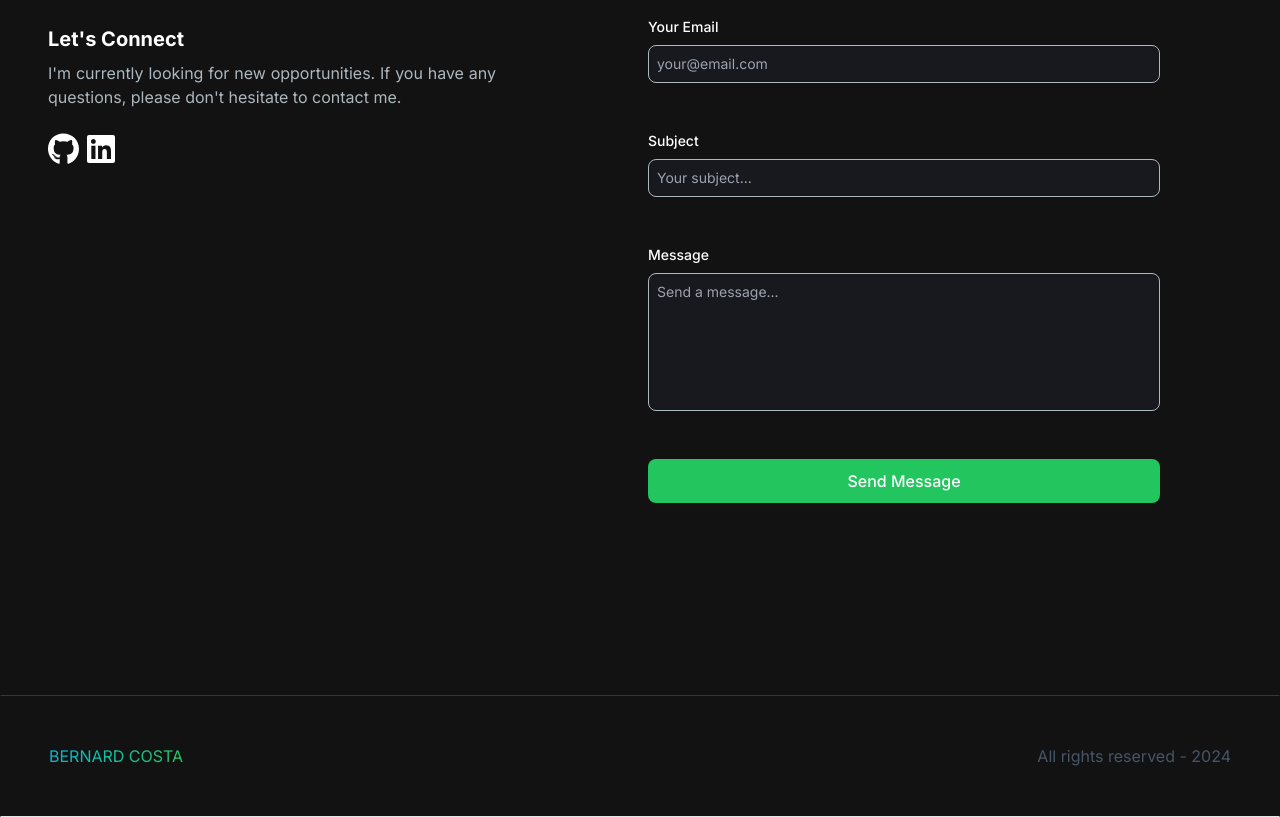
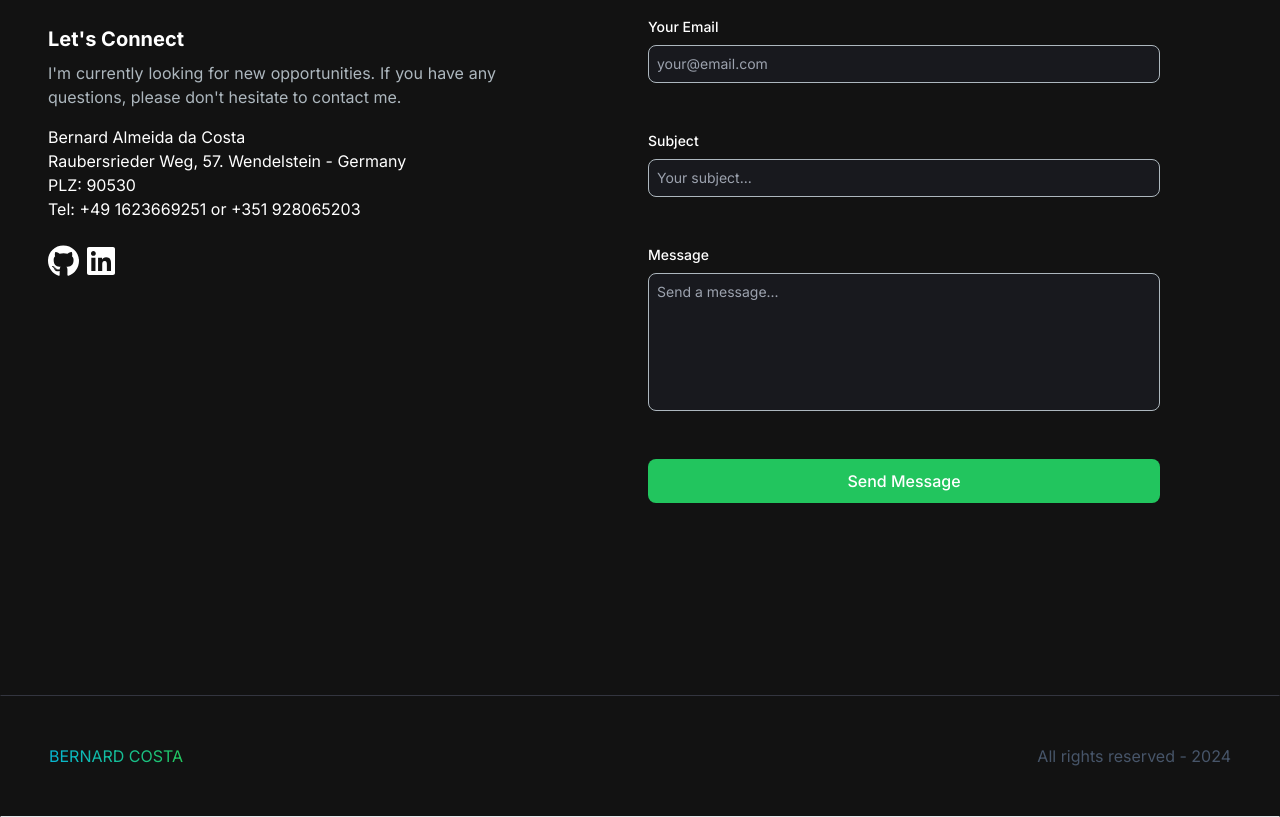
Before and after one commit to biernard1988/portfolio-website, a Next.js app: page / in a window 1280 px wide. Shown: the part 4060-4877 px from the top of the page. Built offline with nearby package versions, Linux system fonts and the light colour scheme.

Commit message:
updated with new infos for email section

```diff
--- a/app/components/EmailSection.jsx
+++ b/app/components/EmailSection.jsx
@@ -78,6 +78,10 @@ function EmailSection() {
           I'm currently looking for new opportunities. If you have any
           questions, please don't hesitate to contact me.
         </p>
+        <p>Bernard Almeida da Costa</p>
+        <p>Raubersrieder Weg, 57. Wendelstein - Germany</p>
+        <p>PLZ: 90530</p>
+        <p>Tel: +49 1623669251 or +351 928065203</p>
         <div className="socials flex flex-row gap-2 my-6">
           <Link target="_blank" href="https://github.com/biernard1988">
             <FontAwesomeIcon icon={faGithub} style={{ fontSize: "2rem" }} />
```
